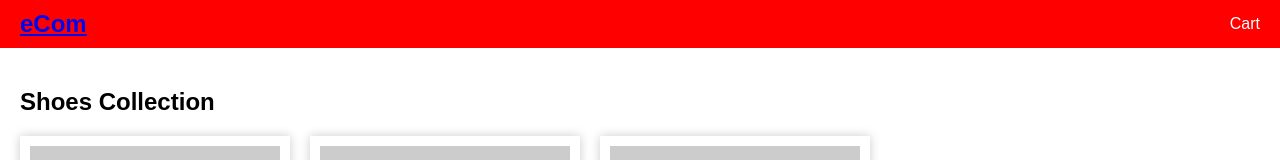
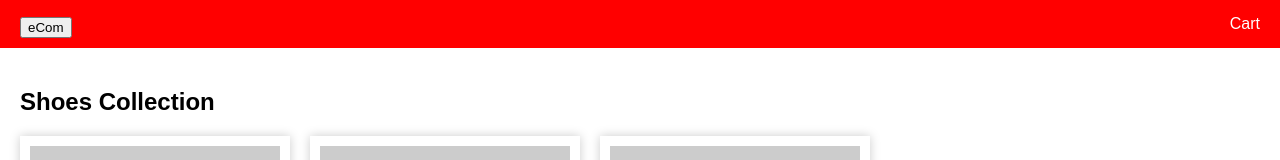
Before and after one commit to Moswettta/t, a plain HTML site: page shoes.html in a window 1280 px wide. Shown: the top 160 px of the page. Drawn offline with Linux system fonts and the light colour scheme; placeholder pictures from the web are drawn by us.

Commit message:
Update shoes.html

```diff
--- a/shoes.html
+++ b/shoes.html
@@ -73,7 +73,7 @@
 </head>
 <body>
   <div class="header">
-    <div class="logo"><a href="index.html">eCom</div>
+    <div class="logo"><a href="index.html"><button>eCom</button></div>
     <div class="user-links">
       <a href="#" style="color: white; text-decoration: none;">Cart</a>
     </div>
```
